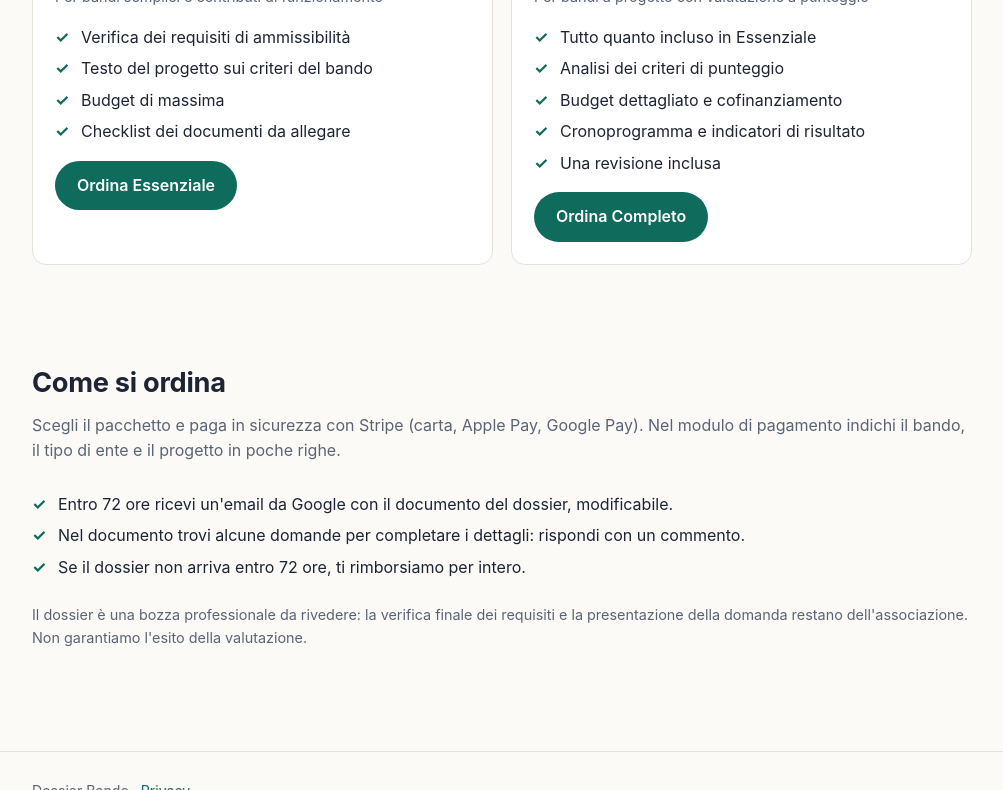
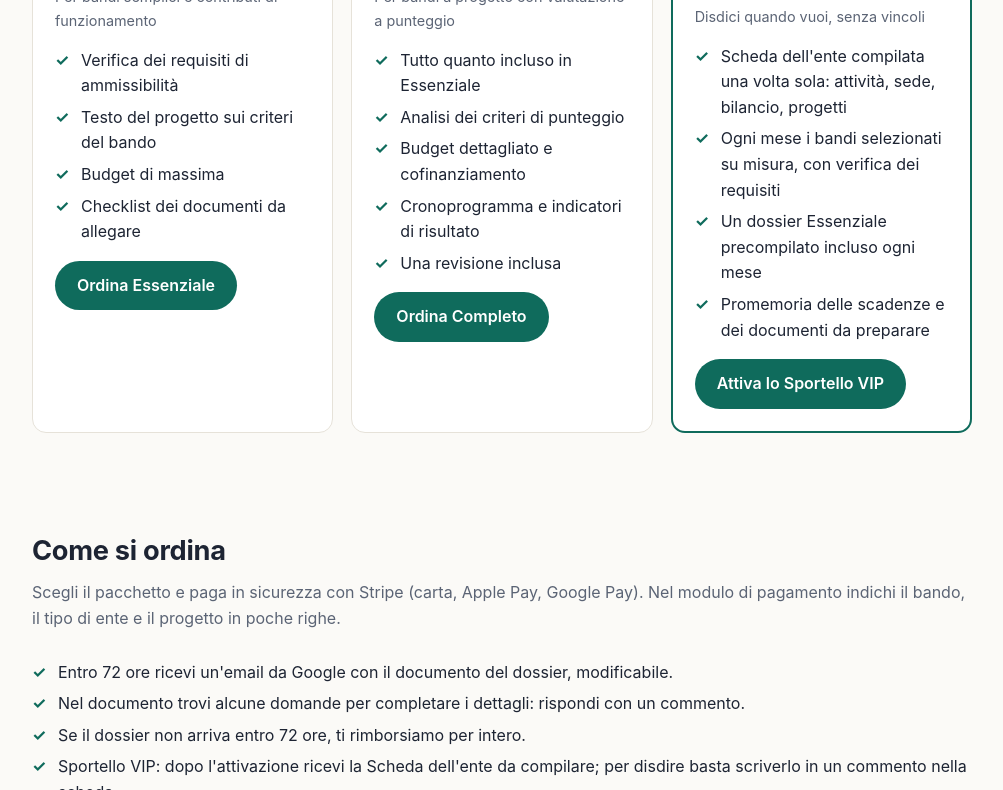
Before and after one commit to kamuro987/dossier-bando, a plain HTML site: page dossier.html in a window 1280 px wide. Shown: the part 619-1409 px from the top of the page, without its empty margins (138-1141 px from the left). Drawn offline with Linux system fonts and the light colour scheme.

Commit message:
Nuovo servizio: Sportello VIP in abbonamento
Co-Authored-By: Claude Opus 5.5 <noreply@anthropic.com>
Claude-Session: https://claude.ai/code/session_01MRZmTWeNVEcRk3w3ZBRi3K

```diff
--- a/dossier.html
+++ b/dossier.html
@@ -46,6 +46,18 @@
       </ul>
       <a class="btn" href="https://buy.stripe.com/dRm7sK1DigAe4J59lkcQU01">Ordina Completo</a>
     </div>
+    <div class="card" style="border:2px solid var(--accent)">
+      <span class="tag">Sportello VIP · per chi vuole un consulente fisso</span>
+      <div class="price">49 € <small>al mese</small></div>
+      <p class="meta">Disdici quando vuoi, senza vincoli</p>
+      <ul class="check">
+        <li>Scheda dell'ente compilata una volta sola: attività, sede, bilancio, progetti</li>
+        <li>Ogni mese i bandi selezionati su misura, con verifica dei requisiti</li>
+        <li>Un dossier Essenziale precompilato incluso ogni mese</li>
+        <li>Promemoria delle scadenze e dei documenti da preparare</li>
+      </ul>
+      <a class="btn" href="https://buy.stripe.com/5kQdR84Pu4RwfnJ8hgcQU02">Attiva lo Sportello VIP</a>
+    </div>
   </div>
 </div></section>
 
@@ -56,6 +68,7 @@
     <li>Entro 72 ore ricevi un'email da Google con il documento del dossier, modificabile.</li>
     <li>Nel documento trovi alcune domande per completare i dettagli: rispondi con un commento.</li>
     <li>Se il dossier non arriva entro 72 ore, ti rimborsiamo per intero.</li>
+    <li>Sportello VIP: dopo l'attivazione ricevi la Scheda dell'ente da compilare; per disdire basta scriverlo in un commento nella scheda.</li>
   </ul>
   <p class="meta" style="margin-top:22px">Il dossier è una bozza professionale da rivedere: la verifica finale dei requisiti e la presentazione della domanda restano dell'associazione. Non garantiamo l'esito della valutazione.</p>
 </div></section>
```
